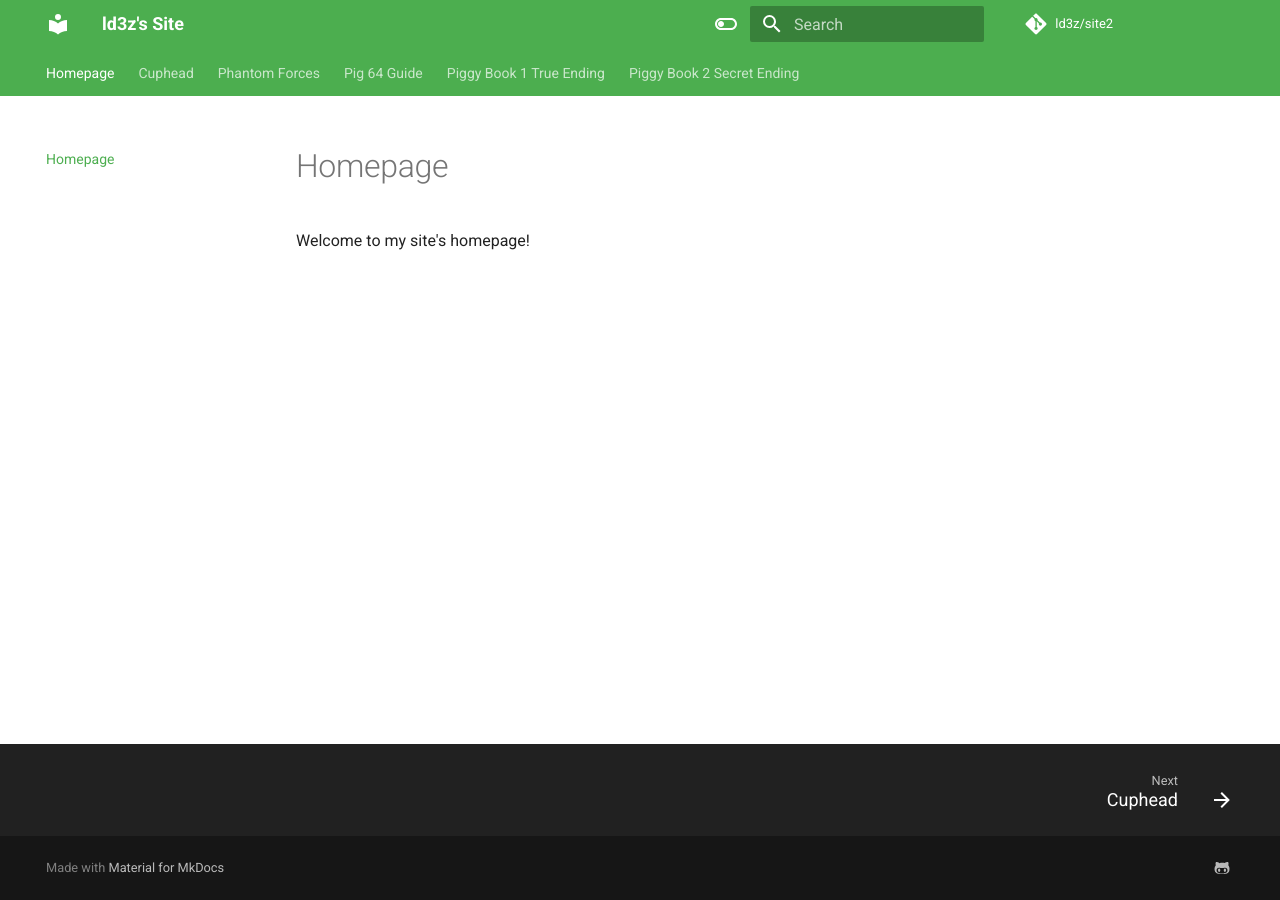
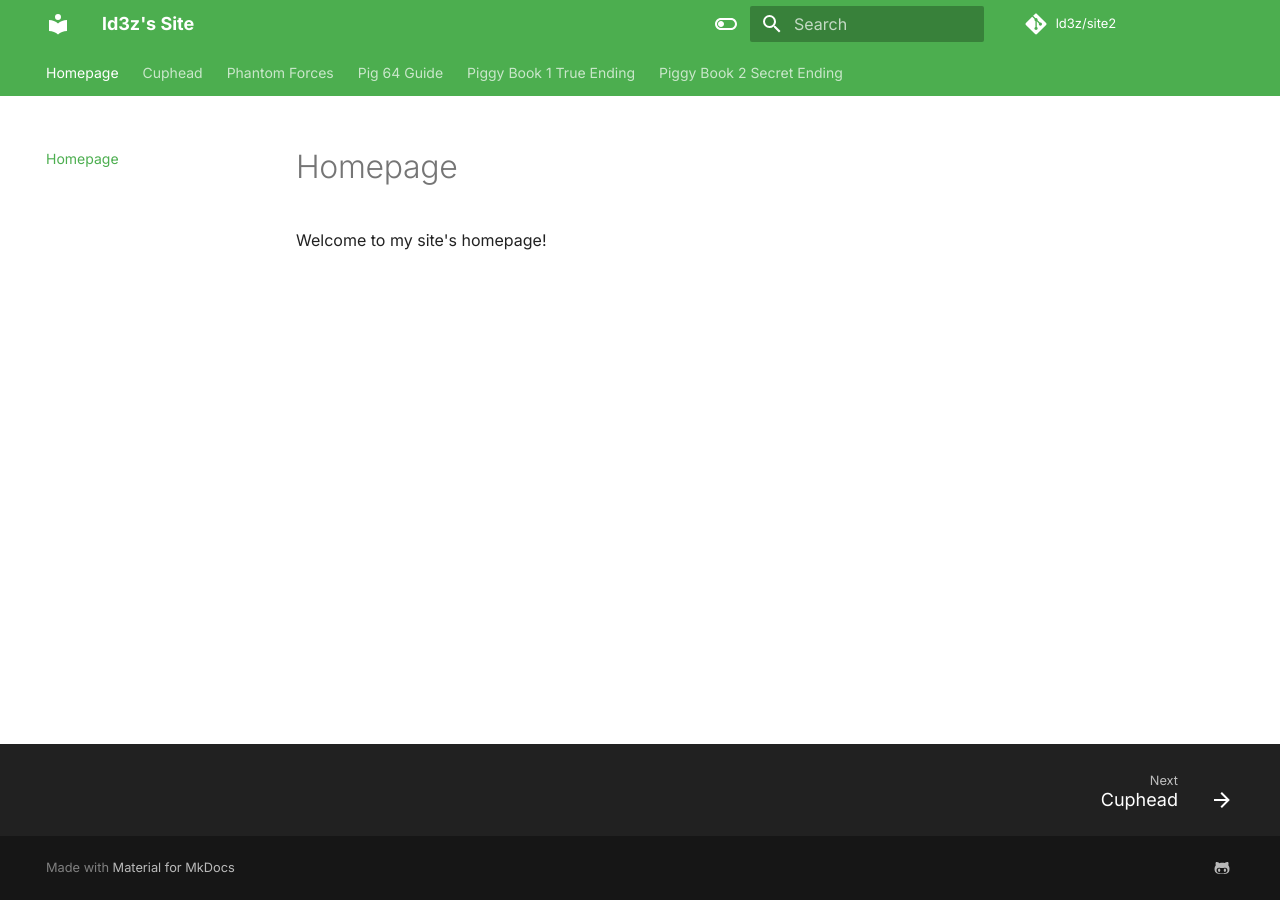
Before and after one commit to ld3z/site2, an MkDocs documentation site: the page built from docs/index.md, in a window 1280 px wide. Built offline with MkDocs 1.6.1 and Material for MkDocs 9.7.7, drawn with Linux system fonts in a browser that asks for light colours; comment, search, counter and statistics services are not loaded.

Commit message:
Replace default font

```diff
--- a/mkdocs.yml
+++ b/mkdocs.yml
@@ -2,6 +2,8 @@ site_name: ld3z's Site
 theme:
   name: material
   favicon: images/favicon.png
+  font:
+    text: Inter
   features:
     - navigation.tabs
     - navigation.sections
```
